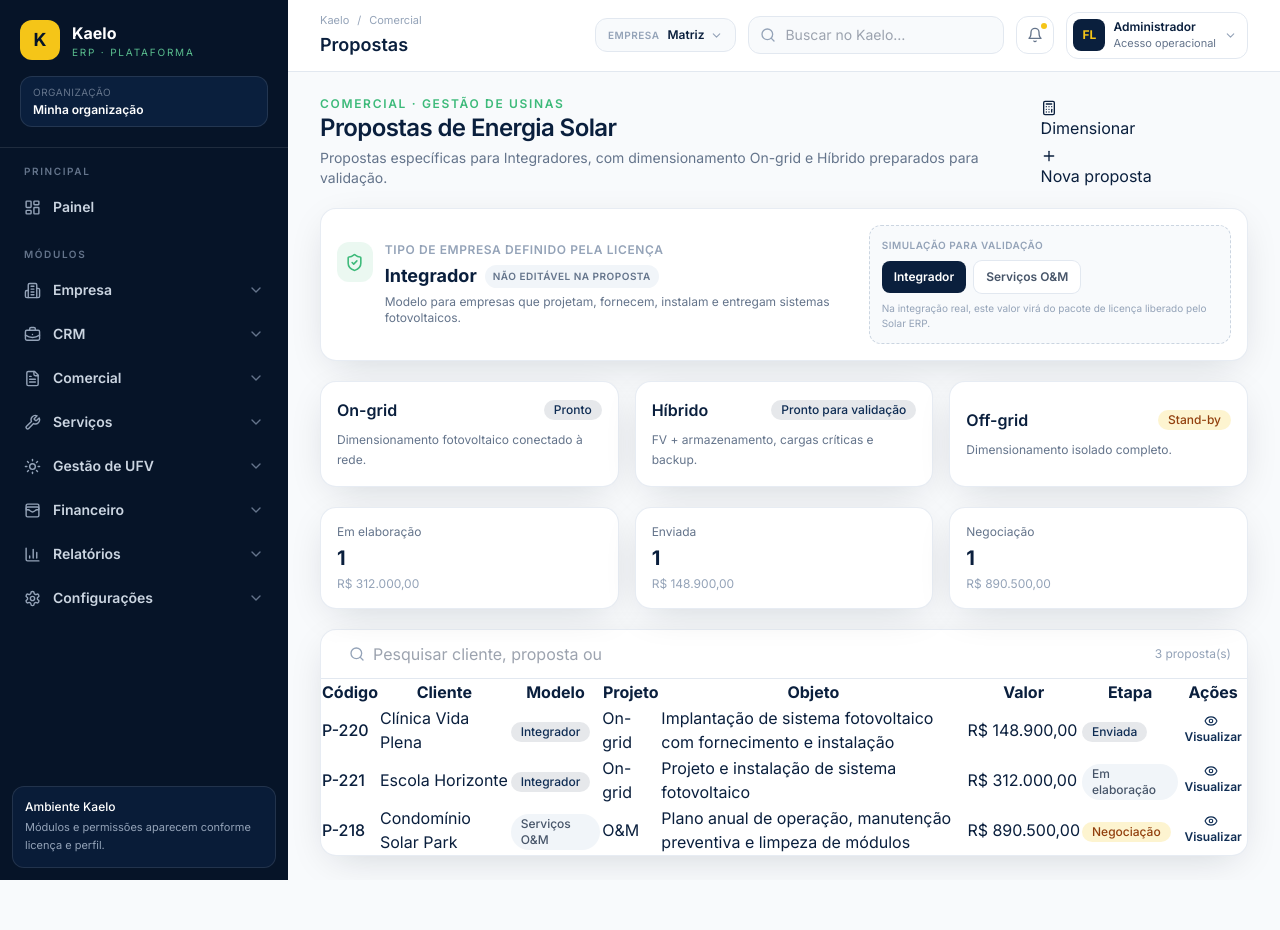
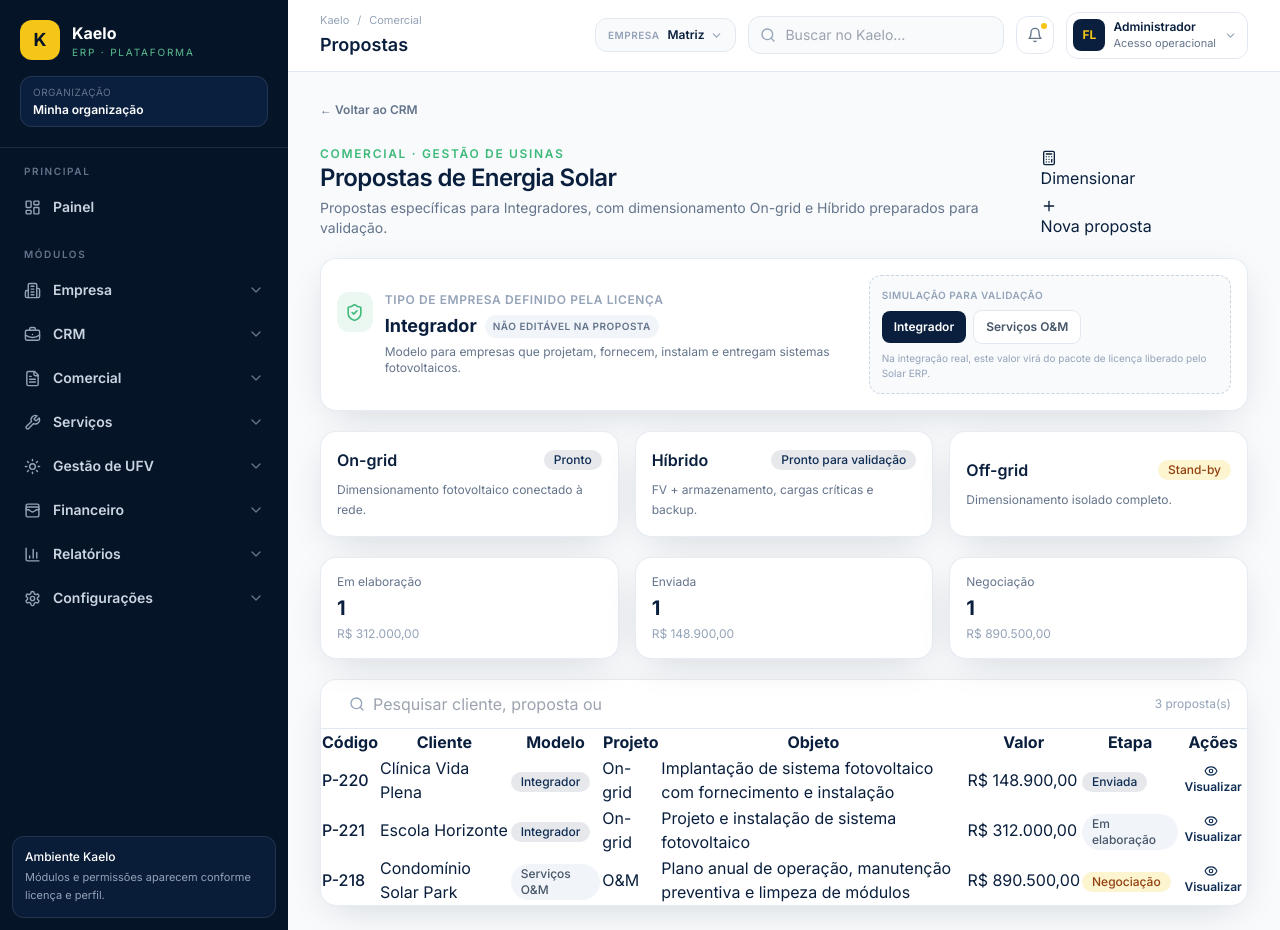
Before and after one commit to consultorfernandolima-cmyk/kaelo, a React (Vite) app: page /propostas in a window 1280 px wide. Before the commit the page ends 880 px from the top, so only its background shows below. Built offline with nearby package versions, Linux system fonts and the light colour scheme.

Commit message:
feat: voltar de propostas ao CRM

```diff
--- a/src/modules/propostas/PropostasPage.jsx
+++ b/src/modules/propostas/PropostasPage.jsx
@@ -1,7 +1,7 @@
 import { useMemo, useState } from 'react'
 import { useNavigate } from 'react-router-dom'
 import { Eye, Plus, Printer, Search, ShieldCheck, Sun, Calculator, AlertTriangle } from 'lucide-react'
-import { formatCurrency, StatusBadge } from '../../components/ui.jsx'
+import { formatCurrency, StatusBadge, ContextBack } from '../../components/ui.jsx'
 import { calcHybrid, calcHybridFromLoads, calcOnGrid, calcPriceFormation } from './dimensionamento.js'
 import { IRRADIANCE_SOURCE } from './irradiacao.js'
 
@@ -55,6 +55,7 @@ export default function PropostasPage(){
  function removeLoad(index){setLoads(x=>x.filter((_,i)=>i!==index))}
 
  return <section className="space-y-5">
+  <ContextBack to="/crm" label="Voltar ao CRM" />
   <header className="flex flex-col gap-3 md:flex-row md:items-end md:justify-between">
    <div>
     <p className="text-xs font-semibold uppercase tracking-[0.14em] text-solar-green">Comercial · Gestão de Usinas</p>
```
